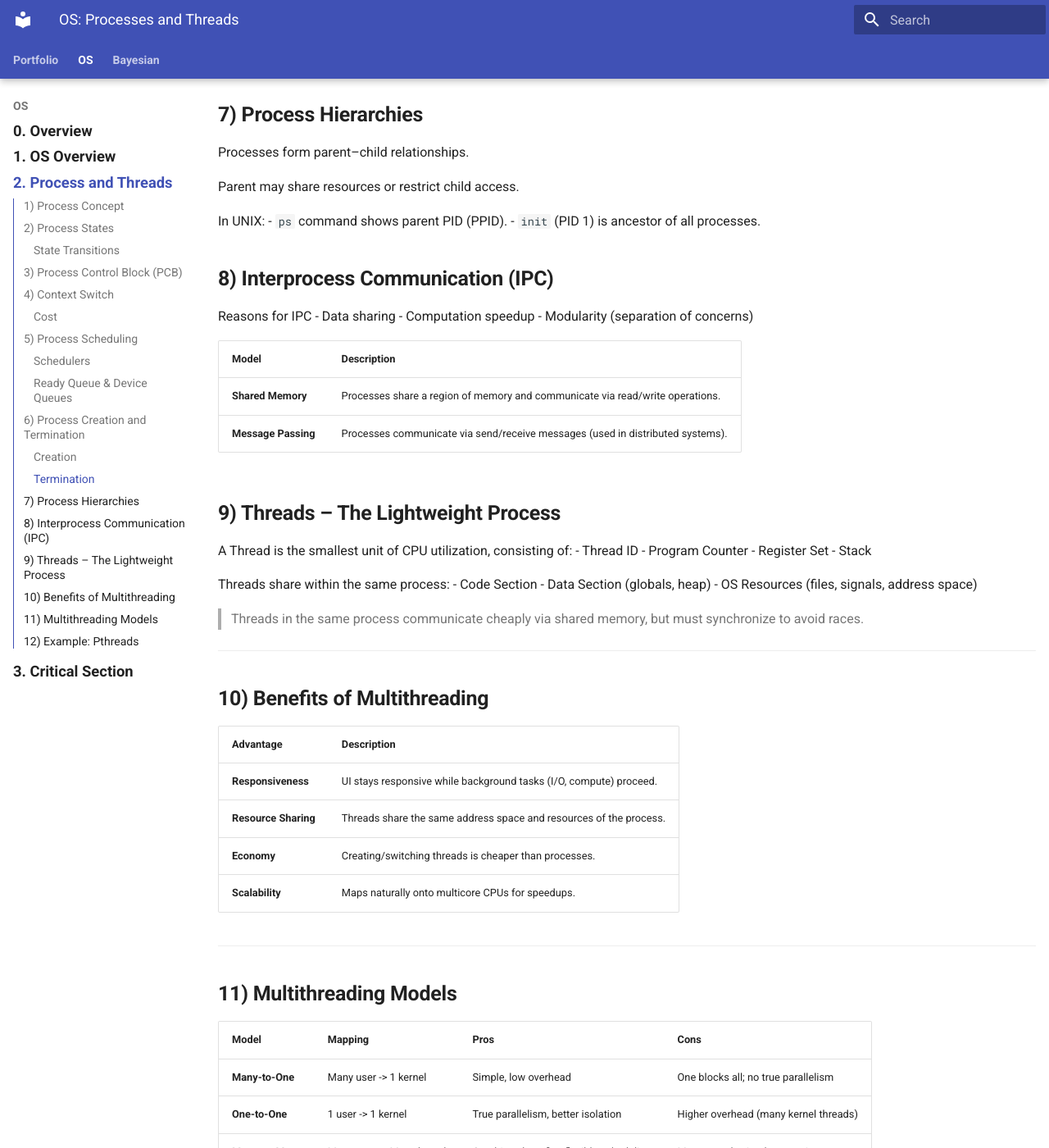
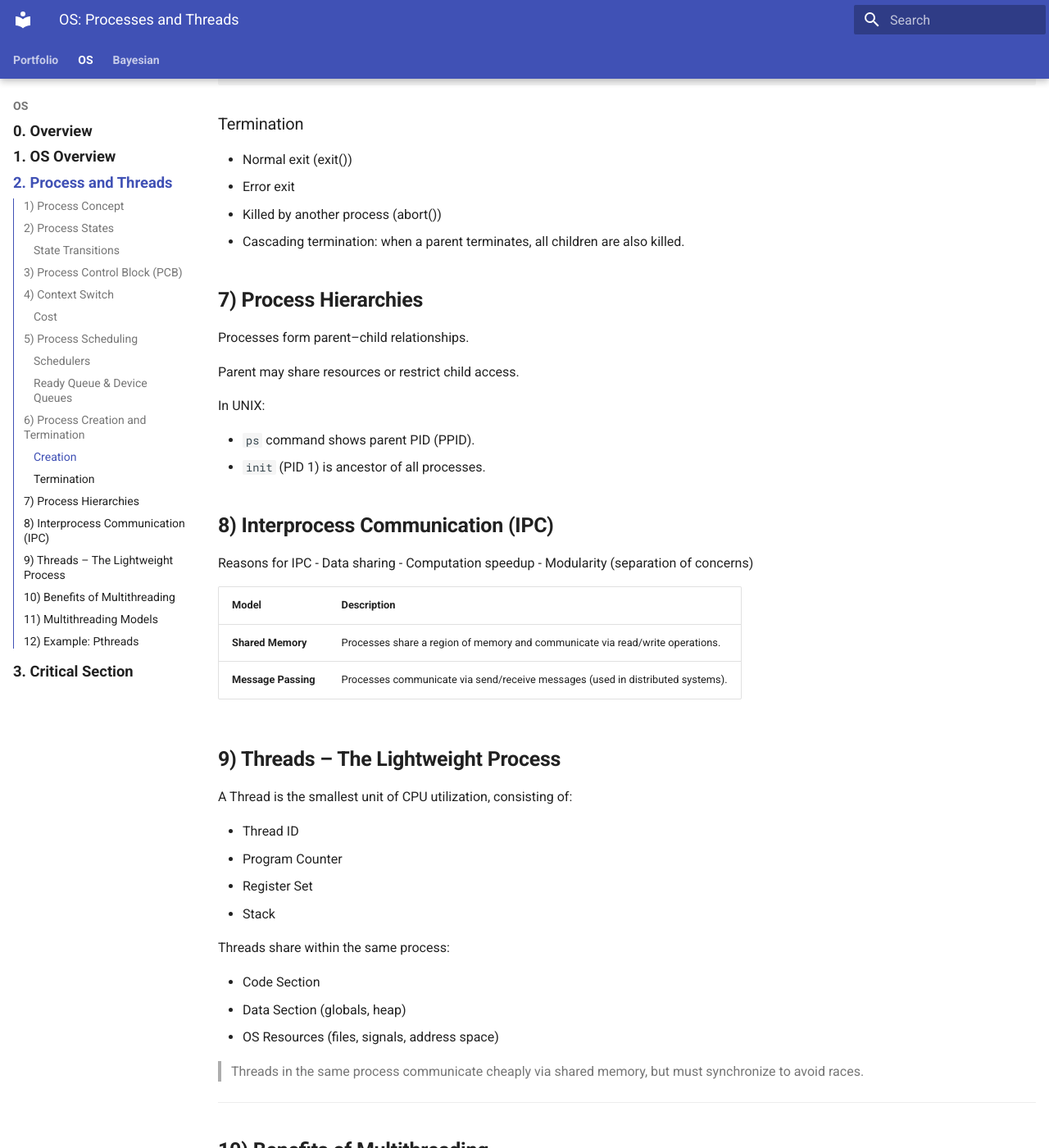
Before and after one commit to Jeongsoo-dev/ML_based_MR_CT_SeriesType_Detection, an MkDocs documentation site: the page built from docs/os/lec2_process_thread.md, in a window 1280 px wide and 1400 px high, scrolled down 2923 px. Shown: the whole window at 82% size. Built offline with MkDocs 1.6.1 and Material for MkDocs 9.7.7, drawn with Linux system fonts in a browser that asks for light colours; some of the changed text lies outside the part shown.

```diff
--- a/docs/os/lec2_process_thread.md
+++ b/docs/os/lec2_process_thread.md
@@ -48,7 +49,7 @@ The Process Control Block (PCB) stores all information about a process.
 | **Accounting Info** | CPU usage, process ID |
 | **I/O Status Info** | List of open files, I/O devices |
 
-> The PCB allows the OS to **suspend and resume** processes efficiently.
+> The PCB allows the OS to suspend and resume processes efficiently.
 
 ---
 
@@ -56,6 +57,7 @@ The Process Control Block (PCB) stores all information about a process.
 A Context Switch occurs when the CPU switches from one process to another.
 
 The OS must:
+
 1. Save the current process’s state (PCB)
 2. Load the next process’s PCB and restore its state
 
@@ -109,6 +111,7 @@ Processes form parent–child relationships.
 Parent may share resources or restrict child access.
 
 In UNIX:
+
 - `ps` command shows parent PID (PPID).
 - `init` (PID 1) is ancestor of all processes.
 
@@ -125,12 +128,14 @@ Reasons for IPC
 
 ## **9) Threads – The Lightweight Process**
 A Thread is the smallest unit of CPU utilization, consisting of:
+
 - Thread ID
 - Program Counter
 - Register Set
 - Stack
 
 Threads share within the same process:
+
 - Code Section
 - Data Section (globals, heap)
 - OS Resources (files, signals, address space)
```
Also changed, not shown: other parts of docs/os/lec2_process_thread.md (+2 -1 lines).
